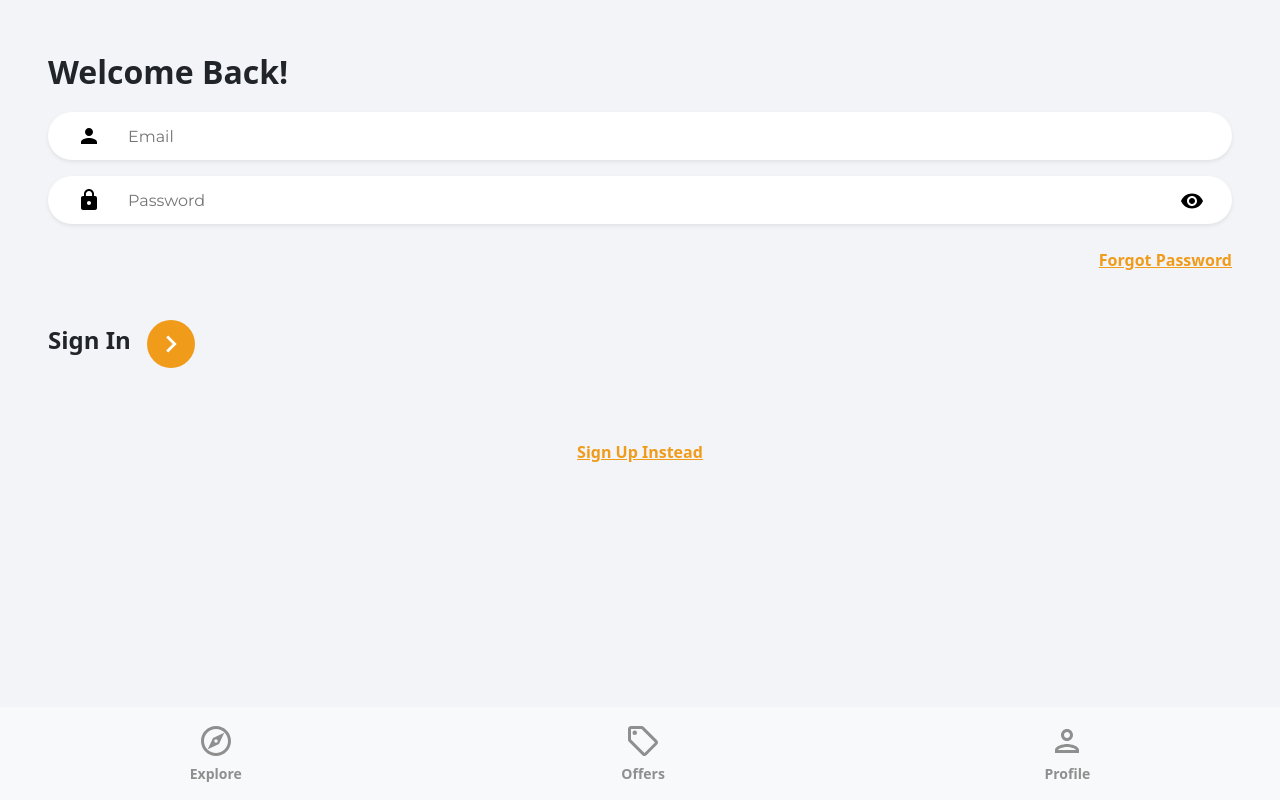
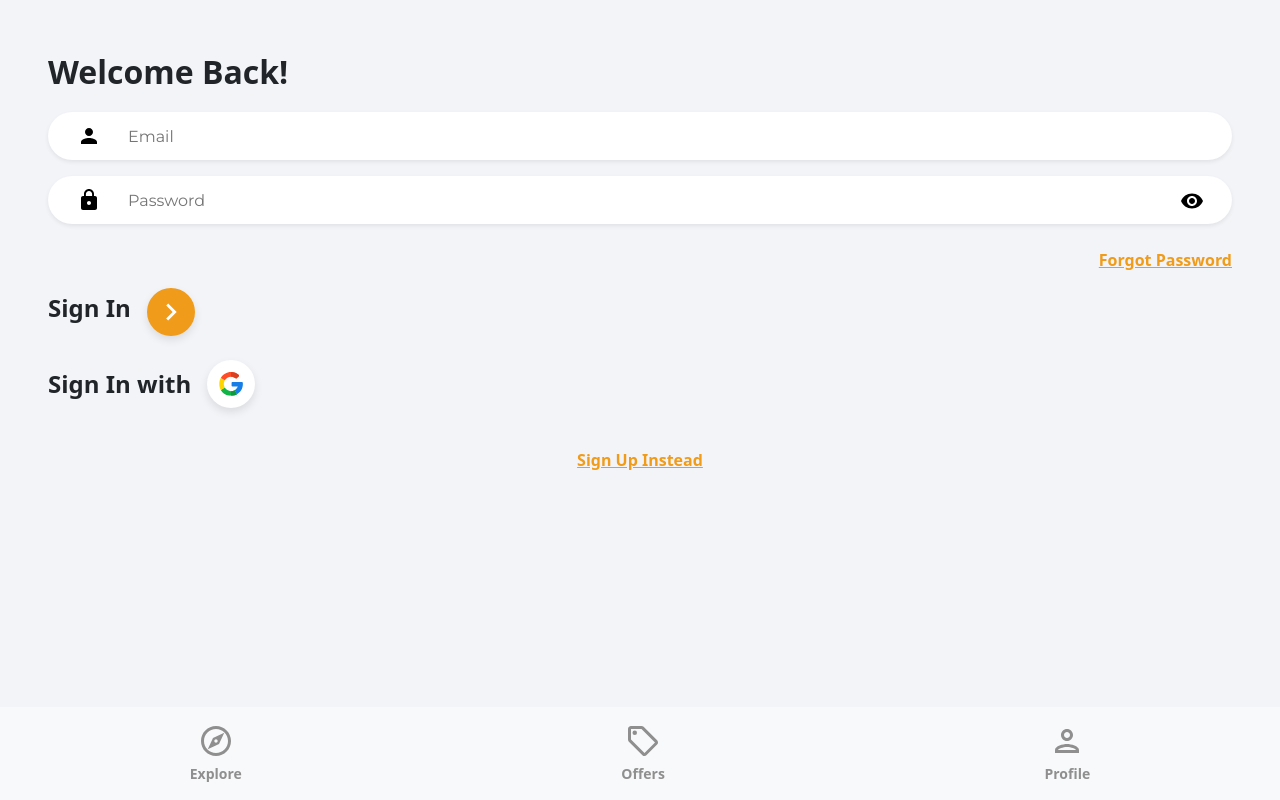
Before and after one commit to snufvic/houses-for-rent-sell, a React (Create React App) app: page /sign-in in a window 1280 px wide. Built offline with nearby package versions, Linux system fonts and the light colour scheme; no server answers.

Commit message:
Google OAuth

```diff
--- /dev/null
+++ b/src/components/OAuth.jsx
@@ -0,0 +1,47 @@
+import { getAuth, GoogleAuthProvider, signInWithPopup } from "firebase/auth";
+import { doc, getDoc, serverTimestamp, setDoc } from "firebase/firestore";
+import { useLocation, useNavigate } from "react-router-dom";
+import { toast } from "react-toastify";
+import { db } from "../firebase.config";
+import googleIcon from "../assets/svg/googleIcon.svg";
+
+function OAuth() {
+  const navigate = useNavigate();
+  const location = useLocation();
+
+  const onGoogleClick = async () => {
+    try {
+      const auth = getAuth();
+      const provider = new GoogleAuthProvider();
+      const result = await signInWithPopup(auth, provider);
+      const user = result.user;
+      //check for user
+      const docRef = doc(db, "users", user.uid);
+      const docSnap = await getDoc(docRef);
+
+      //if user doesnt exist, create user
+      if (!docSnap.exists()) {
+        await setDoc(doc(db, "users", user.uid), {
+          name: user.displayName,
+          email: user.email,
+          timestamp: serverTimestamp(),
+        });
+      }
+      navigate("/");
+    } catch (error) {
+      toast.error("Failed to authorize with Google");
+    }
+  };
+  return (
+    <div className="signUpBar mt-3">
+      <p className="signUpText">
+        Sign {location.pathname === "/sign-up" ? "Up" : "In"} with
+      </p>
+      <button className="socialIconDiv mb-3 mx-3" onClick={onGoogleClick}>
+        <img className="socialIconImg" src={googleIcon} alt="google" />
+      </button>
+    </div>
+  );
+}
+
+export default OAuth;
--- a/src/index.css
+++ b/src/index.css
@@ -177,7 +177,7 @@ button {
 
 .signInBar,
 .signUpBar {
-  margin-top: 3rem;
+  /* margin-top: 3rem; */
   justify-content: flex-start;
   padding-left: 0%;
   padding-right: 0%;
@@ -206,6 +206,7 @@ button {
   height: 3rem;
   background-color: #f09b1a;
   border-radius: 50%;
+  box-shadow: 0 4px 8px 0 rgba(0, 0, 0, 0.1);
 }
 @media (min-width: 1024px) {
   .signInButton,
@@ -213,13 +214,13 @@ button {
     margin-left: 3rem;
   }
 }
-
+/*
 .socialLogin {
-  margin-top: 4rem;
+  margin-top: 2rem;
   display: flex;
   flex-direction: column;
   align-items: center;
-}
+} */
 
 .socialIconDiv {
   cursor: pointer;
@@ -227,7 +228,7 @@ button {
   justify-content: center;
   align-items: center;
   padding: 0.75rem;
-  margin: 1.5rem;
+  /* margin: 1.5rem; */
   width: 3rem;
   height: 3rem;
   background-color: #ffffff;
@@ -240,11 +241,11 @@ button {
 }
 
 .registerLink {
-  margin-top: 4rem;
+  /* margin-top: 4rem; */
   color: #f09b1a;
   font-weight: 600;
   text-align: center;
-  margin-bottom: 3rem;
+  /* margin-bottom: 3rem; */
 }
 
 @media (min-width: 1217px) {
--- a/src/pages/Signin.jsx
+++ b/src/pages/Signin.jsx
@@ -2,6 +2,7 @@ import { useState } from "react";
 import { Link, useNavigate } from "react-router-dom";
 import { getAuth, signInWithEmailAndPassword } from "firebase/auth";
 import { ReactComponent as ArrowRightIcon } from "../assets/svg/keyboardArrowRightIcon.svg";
+import OAuth from "../components/OAuth";
 import visibilityIcon from "../assets/svg/visibilityIcon.svg";
 import { toast } from "react-toastify";
 
@@ -72,15 +73,15 @@ function SignIn() {
             <Link to="/forgot-password" className="forgotPasswordLink">
               Forgot Password
             </Link>
-            <div className="signInBar">
+            <div className="signInBar mt-3">
               <p className="signInText">Sign In</p>
               <button className="signInButton mb-2 mx-3">
                 <ArrowRightIcon fill="#ffffff" width="34px" height="34px" />
               </button>
             </div>
           </form>
-          {/* google oauth */}
-          <Link to="/sign-up" className="registerLink">
+          <OAuth />
+          <Link to="/sign-up" className="registerLink mt-4">
             Sign Up Instead
           </Link>
         </main>
--- a/src/pages/Signup.jsx
+++ b/src/pages/Signup.jsx
@@ -10,6 +10,7 @@ import { db } from "../firebase.config";
 import { ReactComponent as ArrowRightIcon } from "../assets/svg/keyboardArrowRightIcon.svg";
 import visibilityIcon from "../assets/svg/visibilityIcon.svg";
 import { toast } from "react-toastify";
+import OAuth from "../components/OAuth";
 
 function SignUp() {
   const [showPassword, SetShowPassword] = useState(false);
@@ -98,15 +99,15 @@ function SignUp() {
             <Link to="/forgot-password" className="forgotPasswordLink">
               Forgot Password
             </Link>
-            <div className="signUpBar">
+            <div className="signUpBar mt-3">
               <p className="signUpText">Sign Up</p>
               <button className="signUpButton mb-2 mx-3">
                 <ArrowRightIcon fill="#ffffff" width="34px" height="34px" />
               </button>
             </div>
           </form>
-          {/* google oauth */}
-          <Link to="/sign-in" className="registerLink">
+          <OAuth />
+          <Link to="/sign-in" className="registerLink mt-4">
             Sign In Instead
           </Link>
         </main>
```
